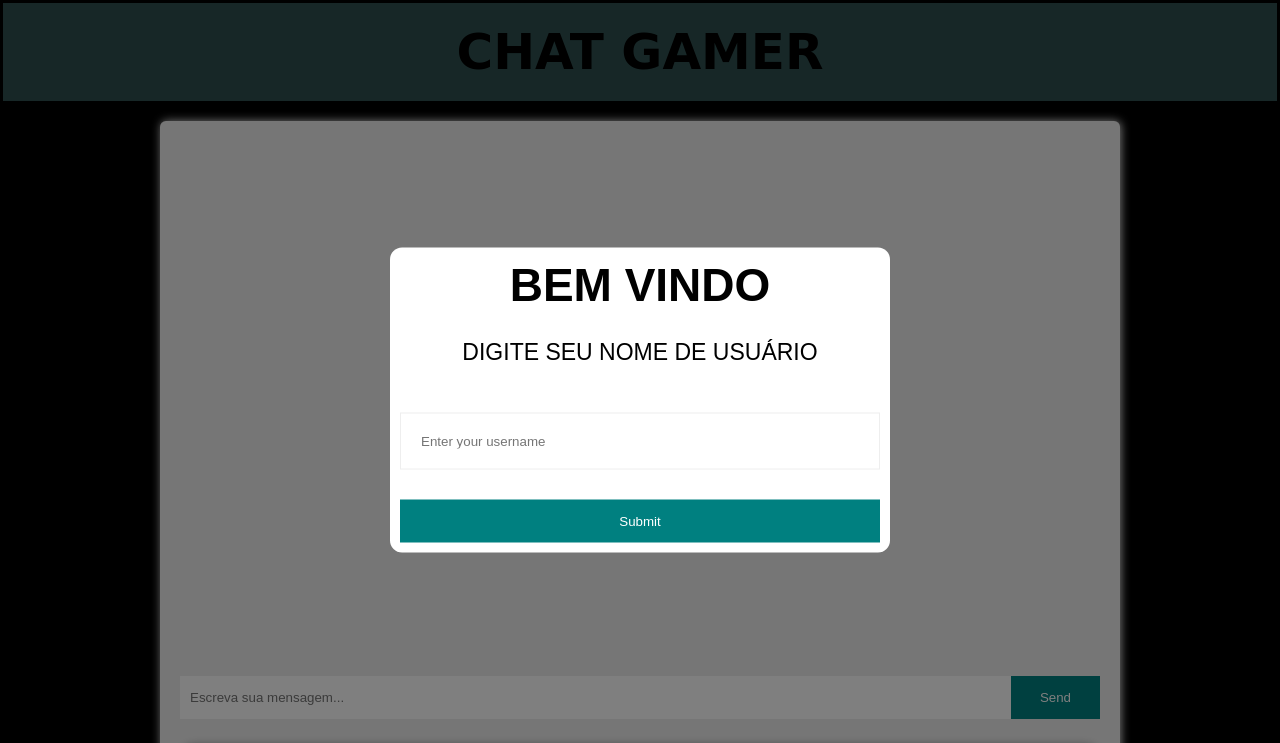
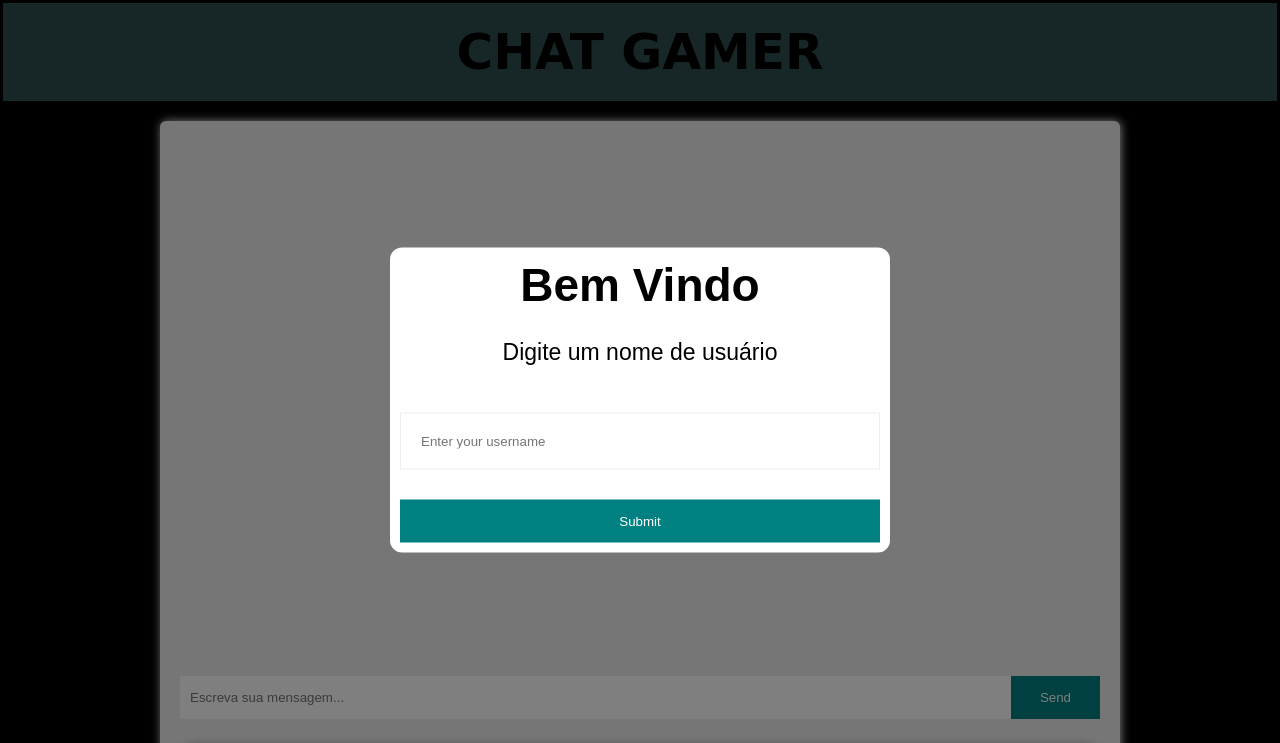
Before and after one commit to RaiCavalcanteOliveira/ChatNormal, a website: page public/index.html in a window 1280 px wide. Shown: the top 743 px of the page. Drawn offline with nearby package versions, Linux system fonts and the light colour scheme; no server answers; a web font is replaced by a local one.

Commit message:
Update index.html

```diff
--- a/public/index.html
+++ b/public/index.html
@@ -19,9 +19,9 @@
     <div class="backdrop">
         <form  class="modal">
 
-            <h1 id="title">BEM VINDO</h1>
+            <h1 id="title">Bem Vindo</h1>
             <br>
-            <p id="content">DIGITE SEU NOME DE USUÁRIO</p>
+            <p id="content">Digite um nome de usuário</p>
             <br>
             <input placeholder="Enter your username" type="text">
             <br>
```
